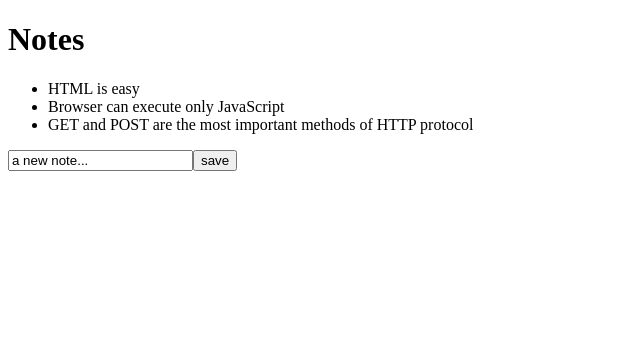
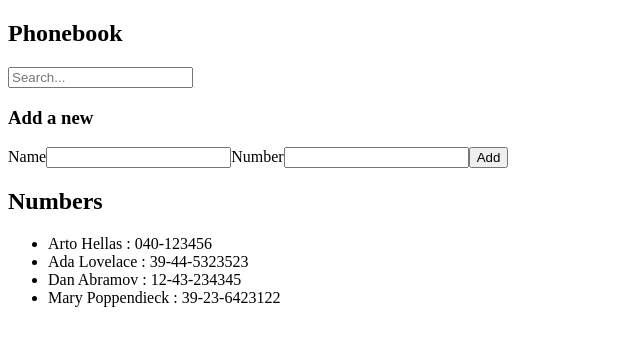
Before and after one commit to AbdullahiHared/FsPart2, a React (Vite) app: page / in a window 1280 px wide. Shown: the top 346 px of the page, without its empty margins (0-640 px from the left). Built offline with nearby package versions, Linux system fonts and the light colour scheme.

Commit message:
Filter persons using searching

```diff
--- a/src/App.jsx
+++ b/src/App.jsx
@@ -1,48 +1,97 @@
-import React, { useState } from 'react'
-import Note from './components/Notes'
+import { useState } from 'react';
+import Filter from './components/Filter';
 
-const App = (props) => {
-  const [notes, setNotes] = useState(props.notes)
+const App = () => {
+  const [persons, setPersons] = useState([
+    { name: 'Arto Hellas', number: '040-123456', id: 1 },
+    { name: 'Ada Lovelace', number: '39-44-5323523', id: 2 },
+    { name: 'Dan Abramov', number: '12-43-234345', id: 3 },
+    { name: 'Mary Poppendieck', number: '39-23-6423122', id: 4 }
+  ])
+  const [newNumber, setNewNumber] = useState('');
+  const [newName, setNewName] = useState('');
+  const [searchItem, setSearchItem] = useState('');
+  const [filteredUsers, setFilteredUsers] = useState(persons);
 
-  const [newNote, setNewNote] = useState(
-    'a new note...'
-  )
+  // Filter change handler
+  const handleFilterChange = (event) => {
+    const searchValue = event.target.value;
+    setSearchItem(searchValue);
 
-  const handleNoteChange = (event) => {
-    console.log(event.target.value)
-    setNewNote(event.target.value)
+    // Filter persons based on search value and update filteredUsers state
+    const filteredPersons = persons.filter((person) =>
+      person.name.toLowerCase().includes(searchValue.toLowerCase())
+    );
 
-  }
+    setFilteredUsers(filteredPersons);
+  };
 
-  const addNote = (event) => {
-    event.preventDefault()
-    const noteObject = {
-      content: newNote,
-      important: Math.random() < 0.5,
-      id: String(notes.length + 1),
+  // Name change handler
+  const handleNameChange = (event) => {
+    setNewName(event.target.value);
+  };
+
+  // Number change handler
+  const handleNumberChange = (event) => {
+    setNewNumber(event.target.value);
+  };
+
+  const addPerson = (event) => {
+    event.preventDefault();
+
+    if (persons.some((person) => person.name === newName)) {
+      alert(`${newName} is already added to phonebook`);
+      return; // Exit if a duplicate is found
     }
 
-    setNotes(notes.concat(noteObject))
-    setNewNote('')
-  }
+    const personObject = {
+      name: newName,
+      number: newNumber,
+      id: String(persons.length + 1),
+    };
+
+    const updatedPersons = persons.concat(personObject);
+    setPersons(updatedPersons);
+
+    // Update filteredUsers based on current search value
+    if (searchItem) {
+      setFilteredUsers(updatedPersons.filter((person) =>
+        person.name.toLowerCase().includes(searchItem.toLowerCase())
+      ));
+    } else {
+      setFilteredUsers(updatedPersons); // If no search term, show all
+    }
+
+    setNewName('');
+    setNewNumber(''); // Clear the new number field as well
+  };
 
   return (
     <div>
-      <h1>Notes</h1>
+      <h2>Phonebook</h2>
+      <Filter filter={searchItem} handleFilterChange={handleFilterChange} />
+
+      <h3>Add a new</h3>
+      <form onSubmit={addPerson}>
+        <label htmlFor="name">Name</label>
+        <input id="name" value={newName} onChange={handleNameChange} />
+
+        <label htmlFor="number">Number</label>
+        <input type="number" id="number" value={newNumber} onChange={handleNumberChange} />
+
+        <button type="submit">Add</button>
+      </form>
+
+      <h2>Numbers</h2>
       <ul>
-        {notes.map(note =>
-          <Note key={note.id} note={note} />
-        )}
+        {filteredUsers.map((person) => (
+          <li key={person.id}>
+            {person.name} : {person.number}
+          </li>
+        ))}
       </ul>
-      <form onSubmit={addNote}>
+    </div>
+  );
+};
 
-        <input value={newNote}
-        onChange={handleNoteChange}
-        />
-        <button type="submit">save</button>
-      </form>
-    </div>
-  )
-}
-
-export default App
+export default App;
--- /dev/null
+++ b/src/components/Filter.jsx
@@ -0,0 +1,14 @@
+const Filter = ({ filter, handleFilterChange }) => {
+  return (
+    <div>
+      <input
+        type="text"
+        value={filter}
+        onChange={handleFilterChange}
+        placeholder="Search..."
+      />
+    </div>
+  );
+};
+
+export default Filter;
--- a/src/components/Notes.jsx
+++ /dev/null
@@ -1,7 +0,0 @@
-const Note = ({ note }) => {
-  return (
-    <li>{note.content}</li>
-  )
-}
-
-export default Note
```
